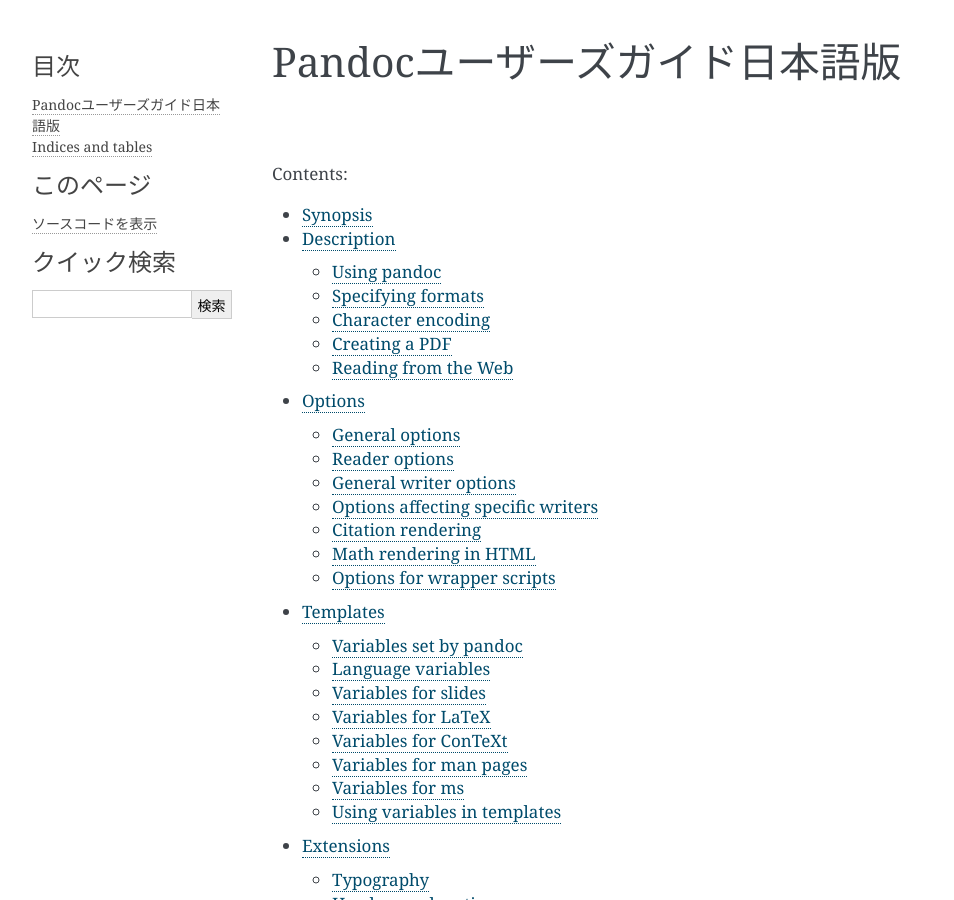
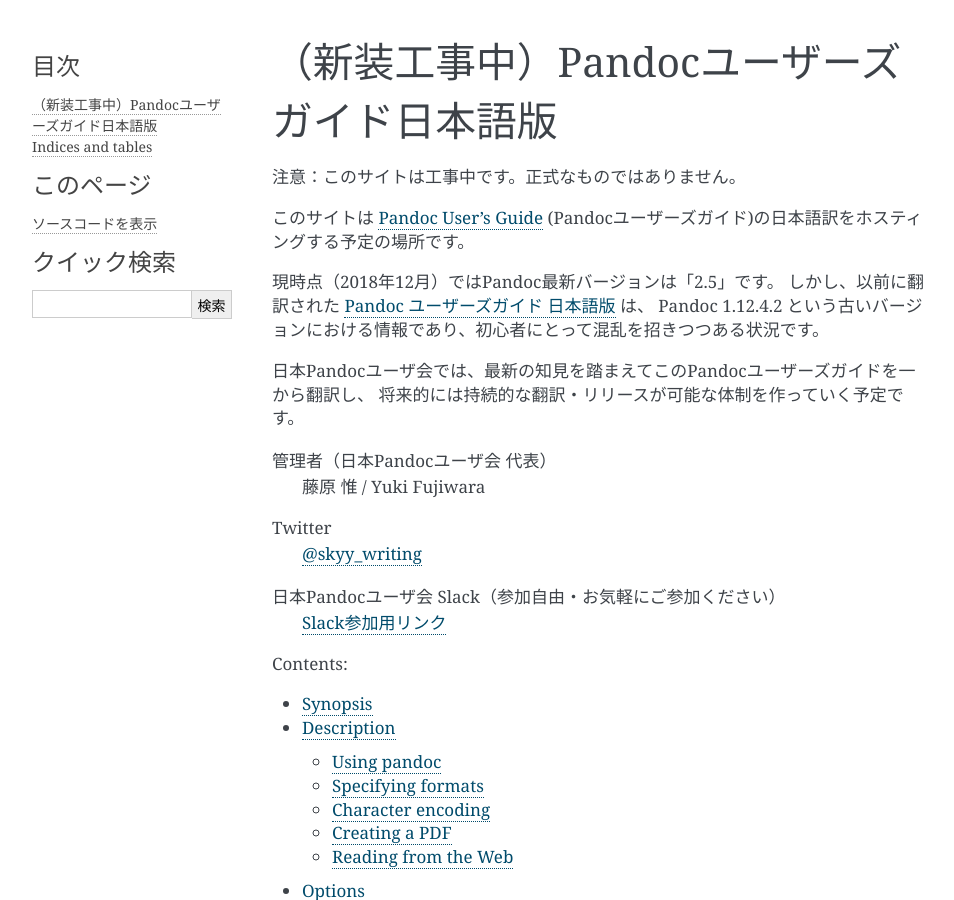
Before and after one commit to pandoc-jp/pandoc-doc-ja, a Sphinx documentation site: the page built from source/index.rst, in a window 1280 px wide and 900 px high. Shown: the whole window, without its empty margins (148-1102 px from the left). Built offline with Sphinx 7.4.7, drawn with Linux system fonts in a browser that asks for light colours.

Commit message:
トップページ(index)を、公開用に加筆

```diff
--- a/source/index.rst
+++ b/source/index.rst
@@ -3,8 +3,28 @@
    You can adapt this file completely to your liking, but it should at least
    contain the root `toctree` directive.
 
-Pandocユーザーズガイド日本語版
-=========================================
+（新装工事中）Pandocユーザーズガイド日本語版
+=======================================================
+
+注意：このサイトは工事中です。正式なものではありません。
+
+このサイトは `Pandoc User’s Guide <https://pandoc.org/MANUAL.html>`_ (Pandocユーザーズガイド)の日本語訳をホスティングする予定の場所です。
+
+現時点（2018年12月）ではPandoc最新バージョンは「2.5」です。
+しかし、以前に翻訳された `Pandoc ユーザーズガイド 日本語版 <http://sky-y.github.io/site-pandoc-jp/users-guide/>`_ は、
+Pandoc 1.12.4.2 という古いバージョンにおける情報であり、初心者にとって混乱を招きつつある状況です。
+
+日本Pandocユーザ会では、最新の知見を踏まえてこのPandocユーザーズガイドを一から翻訳し、
+将来的には持続的な翻訳・リリースが可能な体制を作っていく予定です。
+
+管理者（日本Pandocユーザ会 代表）
+   藤原 惟 / Yuki Fujiwara
+
+Twitter
+   `@skyy_writing <https://twitter.com/skyy_writing>`_
+
+日本Pandocユーザ会 Slack（参加自由・お気軽にご参加ください）
+   `Slack参加用リンク <https://join.slack.com/t/jpang/shared_invite/enQtNDUxMTY0NzU1ODc1LTMyYmFjNmY2NmI2ZDI0MDUwZTU2MzgyNzUzMGE4Y2E5M2QxN2RiYWE5NjNmNjhkNjE1MmI1NWY3ODc5MjQxZmQ>`_
 
 .. toctree::
    :maxdepth: 2
```
Also changed, not shown: 6 other files.
